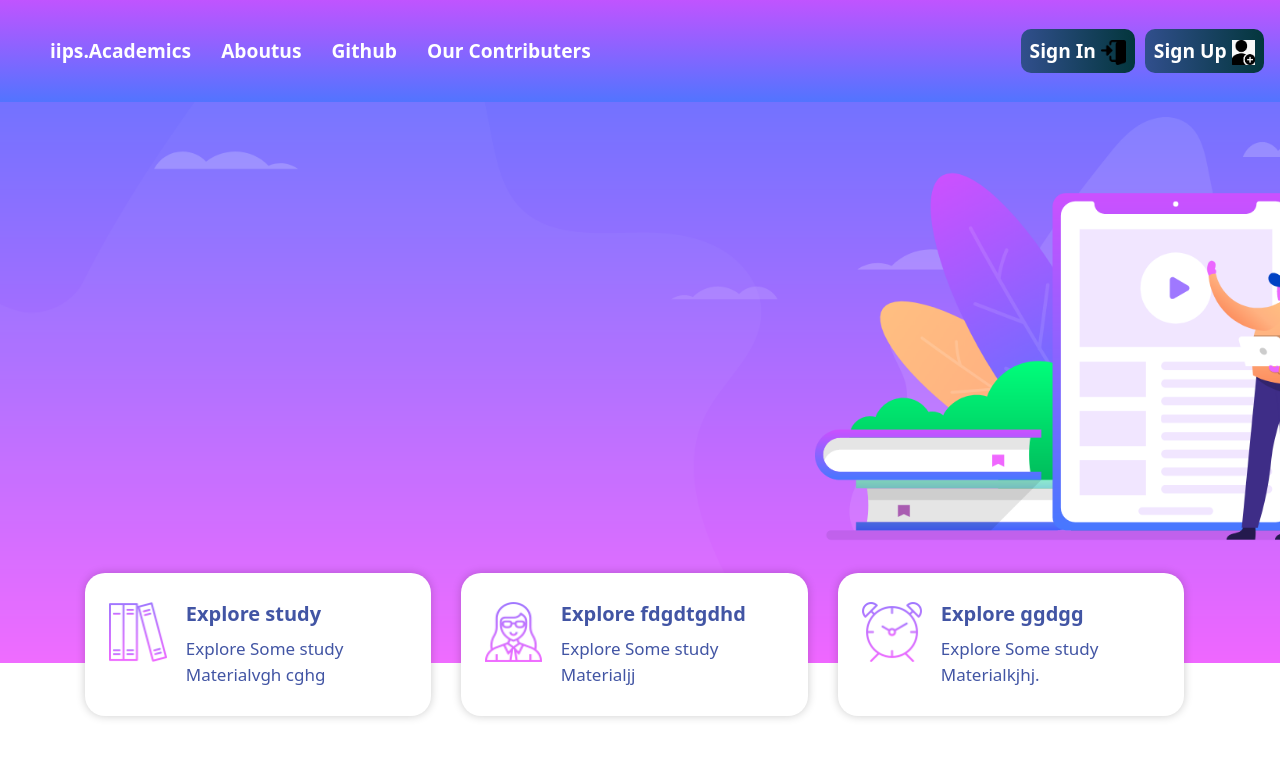
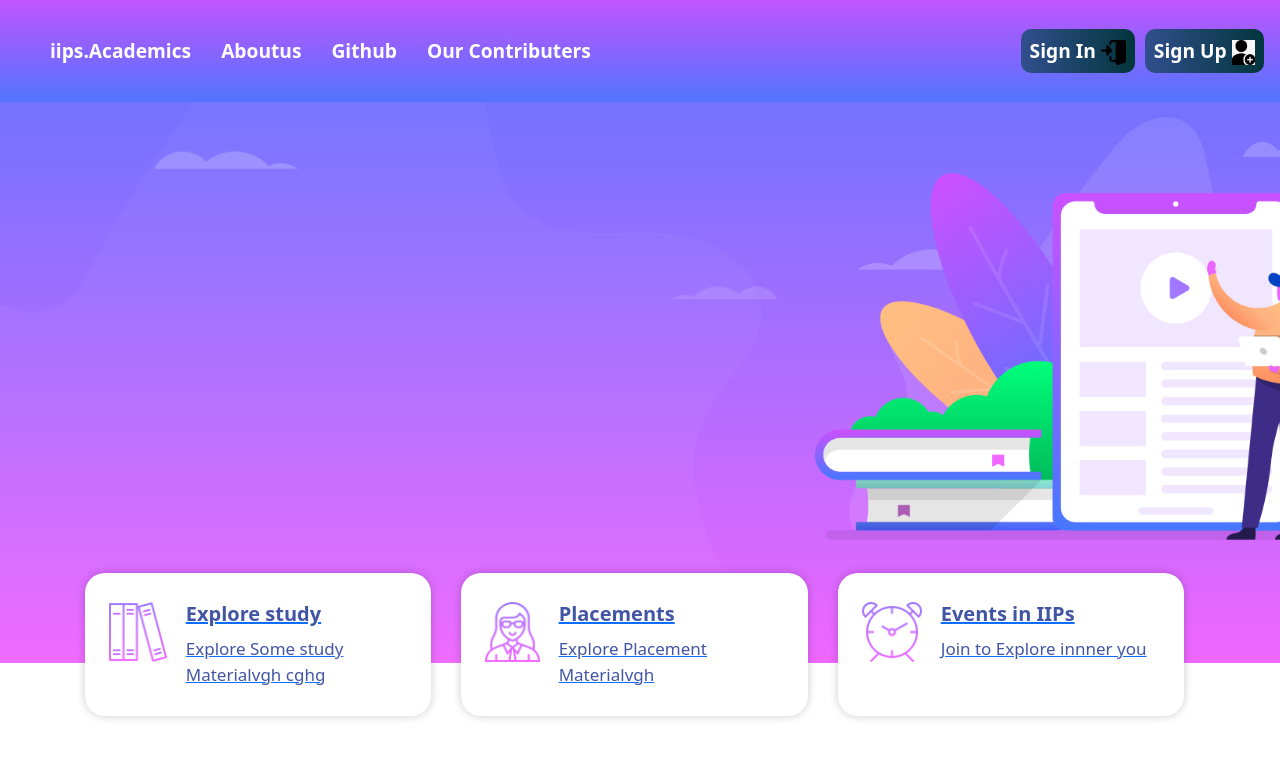
Before and after one commit to ashishrair500/iipsunofficial, a React (Vite) app: page / in a window 1280 px wide. Shown: the top 758 px of the page. Built offline with nearby package versions, Linux system fonts and the light colour scheme; no server answers.

Commit message:
Placement and Events Pages

```diff
--- a/src/App.jsx
+++ b/src/App.jsx
@@ -4,7 +4,7 @@ import { useEffect } from 'react'
 import { Route, Routes } from 'react-router-dom'
 import './App.css'
 import { useDispatch } from 'react-redux'
-import {Login, Register,HomePage,DashboardPage,Aboutus,Contributer} from "./pages/index.js"
+import {Login, Register,HomePage,DashboardPage,Aboutus,Contributer, Placement,Events} from "./pages/index.js"
 import React from 'react'
 import { checkIsLoggedIn } from './redux/actionCreators/authActionCreator'
 import { ToastContainer  } from 'react-toastify'
@@ -27,6 +27,8 @@ const App =() => {
      <Route path='/dashboard/*' element={<DashboardPage/>}/>
      <Route path='/aboutus/' element={<Aboutus/>}/>
      <Route path='/our-contributers/' element={<Contributer/>}/>
+     <Route path='/Placement/' element={<Placement/>}/>
+     <Route path='/Events/' element={<Events/>}/>
 
 
     </Routes>
--- /dev/null
+++ b/src/pages/Event/Events.jsx
@@ -0,0 +1,18 @@
+import React, { useState, useEffect } from 'react';
+import './Events.css'; // Import your CSS file
+import Navbar from '../../components/Navbar/Navbar';
+import Footer from '../../components/Footer/Footer';
+import axios from 'axios'; // Import axios
+
+const Events = () => {
+
+
+  return (
+    <div>
+      <h3>Events</h3>
+      <Footer />
+    </div>
+  );
+};
+
+export default Events;
--- a/src/pages/HomePage/HomePage.jsx
+++ b/src/pages/HomePage/HomePage.jsx
@@ -22,7 +22,7 @@ const HomePage = () => {
       <div>
 
         <Navbar />
-        <img src="../../../public/assets/h1_hero.png" loading="lazy" alt="IIPS Logo" className='main-img'/>
+        <img src="../../../public/assets/h1_hero.png" loading="lazy" alt="IIPS Logo" className='main-img' />
         <div className='home-container'>
           <div className='home-content'>
 
@@ -61,29 +61,27 @@ const HomePage = () => {
             <div class="grid-container">
 
               <div class="offering">
-        <img src="../../../public/assets/icon1.png" alt="Offering 1"  />
-        <div className='features-caption'>
+                <img src="../../../public/assets/icon1.png" alt="Offering 1" />
+                <Link className='features-caption' to={isLoggedIn ? '/dashboard' : '/login'}>
                   <h3>Explore study </h3>
                   <p>Explore Some study Materialvgh cghg </p>
-      </div>
-
-
+                </Link>
               </div>
               <div class="offering">
-    <img src="../../../public/assets/icon2.png" alt="Offering 1"  />
-        <div className='features-caption'>
-              <h3>Explore fdgdtgdhd</h3>
-              <p>Explore Some study Materialjj</p>
-        </div>
+                <img src="../../../public/assets/icon2.png" alt="Offering 1" />
+                <Link className='features-caption' to={isLoggedIn ? '/placement' : '/login'}>
+                  <h3>Placements</h3>
+                  <p>Explore Placement Materialvgh </p>
+                </Link>
               </div>
 
 
               <div class="offering">
-      <img src="../../../public/assets/icon3.png" alt="Offering 1"  />
-        <div className='features-caption'>
-              <h3>Explore ggdgg</h3>
-              <p>Explore Some study Materialkjhj.</p>
-        </div>
+                <img src="../../../public/assets/icon3.png" alt="Offering 1" />
+                <Link className='features-caption' to={isLoggedIn ? '/Events' : '/login'}>
+                  <h3>Events in IIPs</h3>
+                  <p>Join to Explore innner you</p>
+                </Link>
               </div>
 
 
--- /dev/null
+++ b/src/pages/Placements/Placement.jsx
@@ -0,0 +1,17 @@
+import React from 'react';
+
+import Navbar from '../../components/Navbar/Navbar';
+import Footer from '../../components/Footer/Footer';
+import './Placement.css';
+const Placement = () => {
+  return (
+    <>
+       <Navbar />
+    <h2>Placements</h2>
+    <h1>PLacemetns</h1>
+    <Footer />
+    </>
+  );
+};
+
+export default Placement;
--- a/src/pages/index.js
+++ b/src/pages/index.js
@@ -4,3 +4,5 @@ export {default as HomePage} from "./HomePage/HomePage"
 export {default as DashboardPage} from "./DashboardPage/DashboardPage"
 export {default as Aboutus} from "./AboutUs/Aboutus"
 export {default as Contributer} from "./Contributers/Contributer"
+export {default as Placement} from "./Placements/Placement"
+export {default as Events} from "./Event/Events"
```
Also changed, not shown: src/pages/Event/Events.css (added), src/pages/Placements/Placement.css (added). Lines whose indentation alone changed are shown as unchanged.
